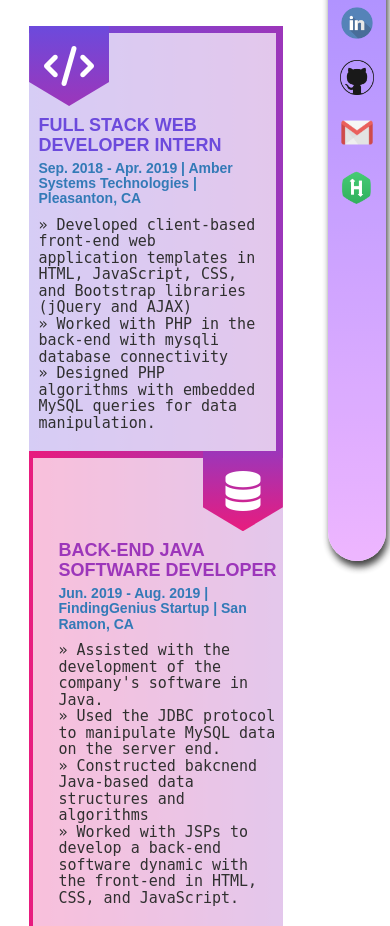
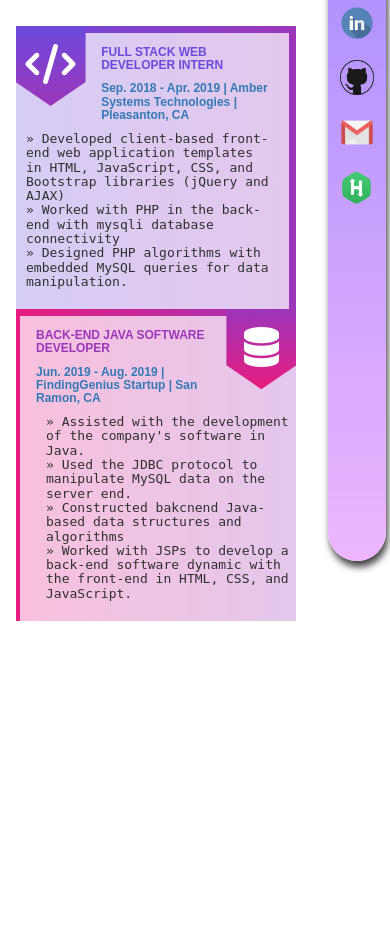
Before and after one commit to danshahaf/danshahaf.github.io, a PHP site: page / in a window 390 px wide, after a click that opens the changed part. Shown: the part 72-998 px from the top of the page. After the commit the page ends 693 px from the top, so only its background shows below. Run offline with PHP 8.4, Linux system fonts and the light colour scheme; some libraries are stand-ins or nearby versions.

Commit message:
finished media edsiing for experience section

```diff
--- a/index.html
+++ b/index.html
@@ -2,9 +2,9 @@
 <html>
     <head>
         <title> Shahaf Dan</title>
-        <link rel="shortcut icon" href="Logos/s-logo.jpg"/>
-        <meta name="viewport" content="width=device-width, initial-scale=1.0">
-        <meta charset=utf-8 />
+        <link rel = "shortcut icon" href = "Logos/s-logo.jpg"/>
+        <meta name = "viewport" content = "width=device-width, initial-scale=1.0">
+        <meta charset = utf-8 />
 
 
         <!-- FONTAWESOME ICON -->
--- a/shahaf.css
+++ b/shahaf.css
@@ -77,10 +77,7 @@ div.content {
     padding-left: 3% !important;
     margin: 0% !important;
 }
-.inner-content{
-    text-align: left !important;
-    margin-left: 4% !important;
-}
+
 
 .vid{
     border: 1px solid black;
@@ -129,8 +126,12 @@ div.content {
     text-transform: uppercase;
     margin: 0 0 5px;
 }
+.inner-content{
+    text-align: left;
+    margin-left: 4%;
+}
 .subtitle-workexp {
-    font-size: 14px !important;
+    font-size: 14px;
 }
 .main-timeline .description{
     color: #303030;
@@ -164,7 +165,7 @@ div.content {
     background: linear-gradient(to right,#FA964A,#EE5167);}
 .main-timeline .timeline:nth-child(4n+4) .title{
     color: #EE5167; }
-@media screen and (max-width:576px){
+/* @media screen and (max-width:576px){
     .main-timeline .timeline-content{ padding: 90px 20px 20px 0; }
     .main-timeline .timeline:nth-child(even) .timeline-content{ padding: 90px 0 20px 20px; }
     .main-timeline .timeline-icon{
@@ -174,7 +175,7 @@ div.content {
         width: 80px;
     }
     .main-timeline .title{ font-size: 18px; }
-}
+} */
 /*----- Navigation Bar ----- */
 .nav-bar {
     width: 100% !important;
@@ -668,6 +669,9 @@ div.content {
         margin-top: 0%;
         padding-top: 20%;
     }
+    div.contant {
+        width: 90%;
+    }
     .sidebar {
         width: 15%;
         right: 1%;
@@ -887,4 +891,40 @@ div.content {
         margin-left: 5%;
         font-size: 90%;
     }
+    /*--------- Experience ---------- */
+    .container {
+        padding-right: 0px !important;
+        padding-left: 0px !important;
+    }
+    .main-timeline .timeline-content{ padding: 20px 20px 20px 0; }
+    .main-timeline .timeline:nth-child(even) .timeline-content{ padding: 20px 0 20px 20px; }
+    .main-timeline .timeline-icon{
+        font-size: 40px;
+        line-height: 70px;
+        height: 80px;
+        width: 70px;
+    }
+    .main-timeline .title, .main-timeline .subtitle-workexp{
+        font-size: 12px;
+        margin: 0 0 5px;
+        width: 70%;
+        text-align: left;
+        float: right;
+        display: block !important;
+        margin-bottom: 10px;
+    }
+    .main-timeline .timeline:nth-child(even) .title, .main-timeline .timeline:nth-child(even) .subtitle-workexp {
+        float: left;
+        margin-left: -10px;
+    }
+    .subtitle-workexp {
+        font-size: 12px;
+    }
+    .main-timeline .inner-content .description {
+        font-size: 13px !important;
+        width: 100% !important;
+        display: flex !important;
+        flex-direction: column;
+        line-height: 110%;
+    }
 }
```
